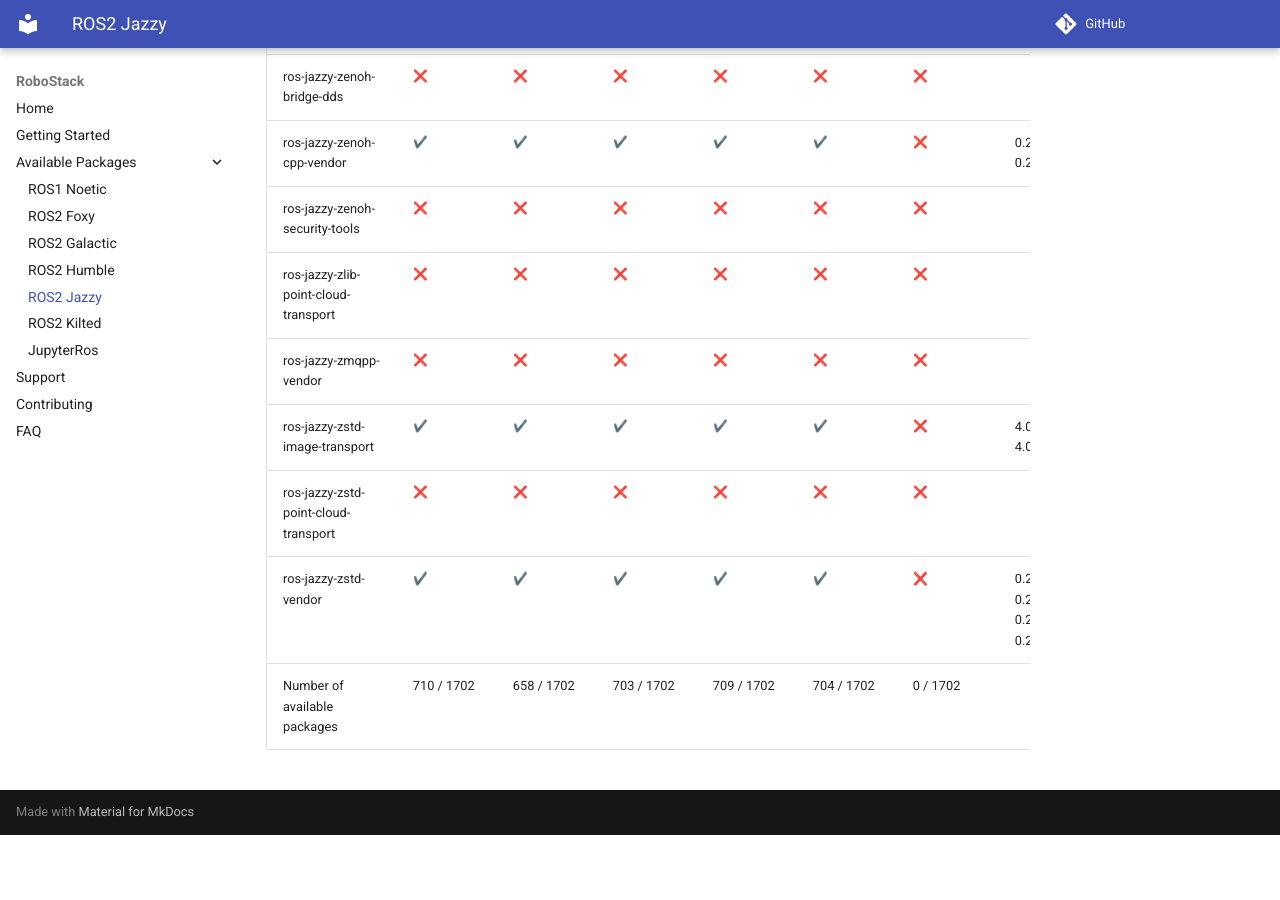
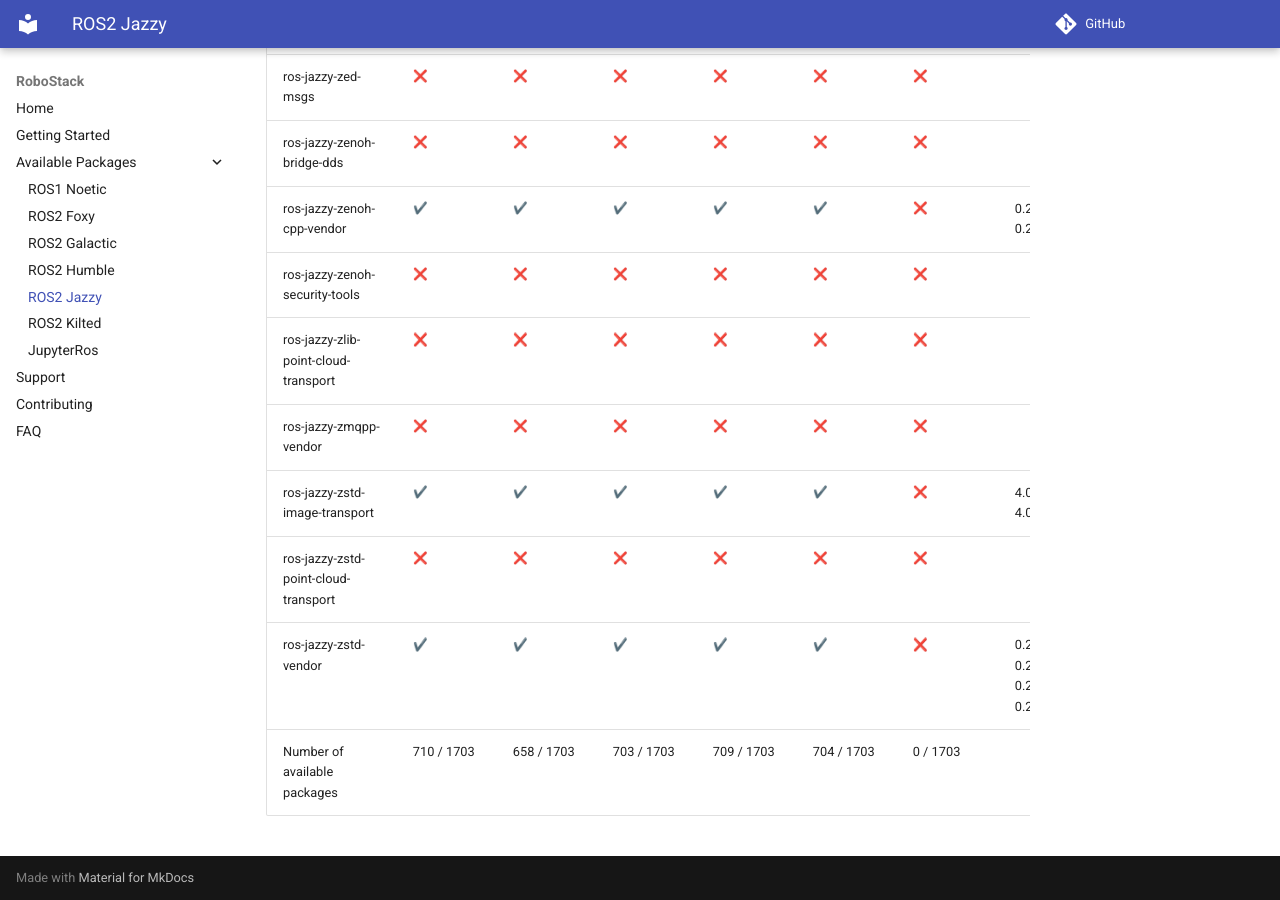
Before and after one commit to RoboStack/robostack.github.io, an MkDocs documentation site: the page built from docs/jazzy.md, in a window 1280 px wide and 900 px high, scrolled down 130577 px. Built offline with MkDocs 1.6.1 and Material for MkDocs 9.7.7, drawn with Linux system fonts in a browser that asks for light colours; emoji names are drawn with the system emoji font; comment, search, counter and statistics services are not loaded; before the commit the page ends 131412 px from its top, so only the background shows below that; some of the changed text lies outside the part shown.

Commit message:
Update tables

```diff
--- a/docs/jazzy.md
+++ b/docs/jazzy.md
@@ -1702,4 +1703,4 @@
 | ros-jazzy-zstd-image-transport | :heavy_check_mark: { data-sort='1' } | :heavy_check_mark: { data-sort='1' } | :heavy_check_mark: { data-sort='1' } | :heavy_check_mark: { data-sort='1' } | :heavy_check_mark: { data-sort='1' } | :x: { data-sort='0' } | 4.0.3, 4.0.4, 4.0.5  |
 | ros-jazzy-zstd-point-cloud-transport | :x: { data-sort='0' } | :x: { data-sort='0' } | :x: { data-sort='0' } | :x: { data-sort='0' } | :x: { data-sort='0' } | :x: { data-sort='0' } |   |
 | ros-jazzy-zstd-vendor | :heavy_check_mark: { data-sort='1' } | :heavy_check_mark: { data-sort='1' } | :heavy_check_mark: { data-sort='1' } | :heavy_check_mark: { data-sort='1' } | :heavy_check_mark: { data-sort='1' } | :x: { data-sort='0' } | 0.26.3, 0.26.6, 0.26.7, 0.26.8  |
-| Number of available packages |  710 / 1702 | 658 / 1702 | 703 / 1702 | 709 / 1702 | 704 / 1702 | 0 / 1702 |
+| Number of available packages |  710 / 1703 | 658 / 1703 | 703 / 1703 | 709 / 1703 | 704 / 1703 | 0 / 1703 |
```
Also changed, not shown: other parts of docs/jazzy.md (+1 -0 lines).
